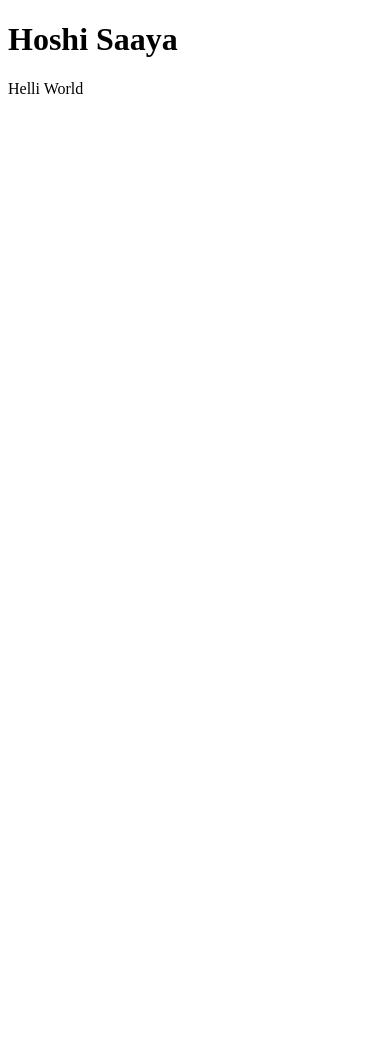
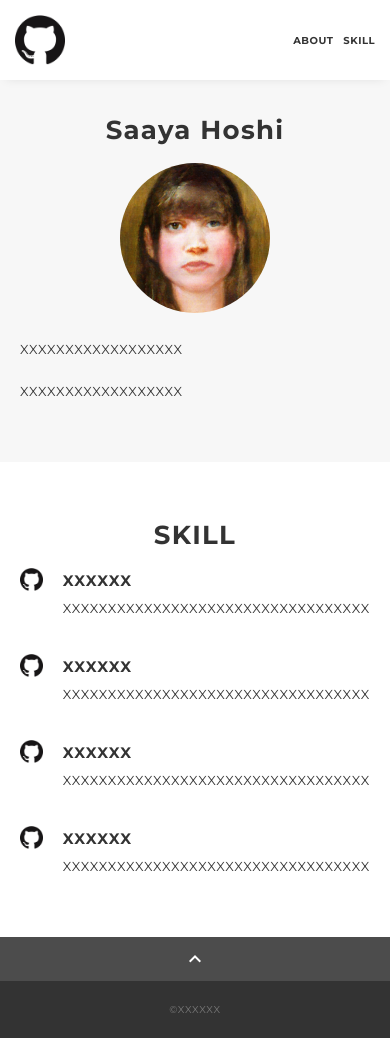
Before and after one commit to Star-0121/portfolio, a plain HTML site: page docs/index.html in a window 390 px wide. Before the commit the page ends 844 px from the top, so only its background shows below. Drawn offline with nearby package versions, Linux system fonts and the light colour scheme.

Commit message:
テンプレート反映

```diff
--- /dev/null
+++ b/docs/css/ress.css
@@ -0,0 +1,283 @@
+/*!
+ * ress.css • v3.0.1
+ * MIT License
+ * github.com/filipelinhares/ress
+ */
+
+/* # =================================================================
+   # Global selectors
+   # ================================================================= */
+
+html {
+  box-sizing: border-box;
+  word-break: normal;
+  -moz-tab-size: 4;
+  tab-size: 4;
+
+  -webkit-text-size-adjust: 100%; /* Prevent adjustments of font size after orientation changes in iOS */
+}
+
+*,
+::before,
+::after {
+  box-sizing: inherit;
+  background-repeat: no-repeat; /* Set `background-repeat: no-repeat` to all elements and pseudo elements */
+}
+
+::before,
+::after {
+  vertical-align: inherit;
+  text-decoration: inherit; /* Inherit text-decoration and vertical align to ::before and ::after pseudo elements */
+}
+
+* {
+  margin: 0;
+  padding: 0; /* Reset `padding` and `margin` of all elements */
+}
+
+/* # =================================================================
+   # General elements
+   # ================================================================= */
+
+hr {
+  overflow: visible; /* Show the overflow in Edge and IE */
+  height: 0; /* Add the correct box sizing in Firefox */
+}
+
+details,
+main {
+  display: block; /* Render the `main` element consistently in IE. */
+}
+
+summary {
+  display: list-item; /* Add the correct display in all browsers */
+}
+
+small {
+  font-size: 80%; /* Set font-size to 80% in `small` elements */
+}
+
+[hidden] {
+  display: none; /* Add the correct display in IE */
+}
+
+abbr[title] {
+  /* Add the correct text decoration in Chrome, Edge, IE, Opera, and Safari */
+  text-decoration: underline;
+  text-decoration: underline dotted;
+  border-bottom: none; /* Remove the bottom border in Chrome 57 */
+}
+
+a {
+  background-color: transparent; /* Remove the gray background on active links in IE 10 */
+}
+
+a:active,
+a:hover {
+  outline-width: 0; /* Remove the outline when hovering in all browsers */
+}
+
+code,
+kbd,
+pre,
+samp {
+  font-family: monospace, monospace; /* Specify the font family of code elements */
+}
+
+pre {
+  font-size: 1em; /* Correct the odd `em` font sizing in all browsers */
+}
+
+b,
+strong {
+  font-weight: bolder; /* Add the correct font weight in Chrome, Edge, and Safari */
+}
+
+/* https://gist.github.com/unruthless/413930 */
+sub,
+sup {
+  position: relative;
+  font-size: 75%;
+  line-height: 0;
+  vertical-align: baseline;
+}
+
+sub {
+  bottom: -.25em;
+}
+
+sup {
+  top: -.5em;
+}
+
+/* # =================================================================
+   # Forms
+   # ================================================================= */
+
+input {
+  border-radius: 0;
+}
+
+/* Replace pointer cursor in disabled elements */
+[disabled] {
+  cursor: default;
+}
+
+[type="number"]::-webkit-inner-spin-button,
+[type="number"]::-webkit-outer-spin-button {
+  height: auto; /* Correct the cursor style of increment and decrement buttons in Chrome */
+}
+
+[type="search"] {
+  outline-offset: -2px; /* Correct the outline style in Safari */
+
+  -webkit-appearance: textfield; /* Correct the odd appearance in Chrome and Safari */
+}
+
+[type="search"]::-webkit-search-decoration {
+  -webkit-appearance: none; /* Remove the inner padding in Chrome and Safari on macOS */
+}
+
+textarea {
+  overflow: auto; /* Internet Explorer 11+ */
+  resize: vertical; /* Specify textarea resizability */
+}
+
+button,
+input,
+optgroup,
+select,
+textarea {
+  font: inherit; /* Specify font inheritance of form elements */
+}
+
+optgroup {
+  font-weight: bold; /* Restore the font weight unset by the previous rule */
+}
+
+button {
+  overflow: visible; /* Address `overflow` set to `hidden` in IE 8/9/10/11 */
+}
+
+button,
+select {
+  text-transform: none; /* Firefox 40+, Internet Explorer 11- */
+}
+
+/* Apply cursor pointer to button elements */
+button,
+[type="button"],
+[type="reset"],
+[type="submit"],
+[role="button"] {
+  cursor: pointer;
+  color: inherit;
+}
+
+/* Remove inner padding and border in Firefox 4+ */
+button::-moz-focus-inner,
+[type="button"]::-moz-focus-inner,
+[type="reset"]::-moz-focus-inner,
+[type="submit"]::-moz-focus-inner {
+  padding: 0;
+  border-style: none;
+}
+
+/* Replace focus style removed in the border reset above */
+button:-moz-focusring,
+[type="button"]::-moz-focus-inner,
+[type="reset"]::-moz-focus-inner,
+[type="submit"]::-moz-focus-inner {
+  outline: 1px dotted ButtonText;
+}
+
+button,
+html [type="button"],
+/* Prevent a WebKit bug where (2) destroys native `audio` and `video`controls in Android 4 */
+[type="reset"],
+[type="submit"] {
+  -webkit-appearance: button; /* Correct the inability to style clickable types in iOS */
+}
+
+/* Remove the default button styling in all browsers */
+button,
+input,
+select,
+textarea {
+  border-style: none;
+  background-color: transparent;
+}
+
+/* Style select like a standard input */
+select {
+  -webkit-appearance: none; /* Chrome 41+ */
+  -moz-appearance: none; /* Firefox 36+ */
+}
+
+select::-ms-expand {
+  display: none; /* Internet Explorer 11+ */
+}
+
+select::-ms-value {
+  color: currentColor; /* Internet Explorer 11+ */
+}
+
+legend {
+  display: table; /* Correct the text wrapping in Edge and IE */
+  max-width: 100%; /* Correct the text wrapping in Edge and IE */
+  max-width: 100%; /* Correct the text wrapping in Edge 18- and IE */
+  white-space: normal; /* Correct the text wrapping in Edge and IE */
+  color: inherit; /* Correct the color inheritance from `fieldset` elements in IE */
+  border: 0; /* Correct `color` not being inherited in IE 8/9/10/11 */
+}
+
+::-webkit-file-upload-button {
+  font: inherit; /* Change font properties to `inherit` in Chrome and Safari */
+  color: inherit;
+  /* Correct the inability to style clickable types in iOS and Safari */
+
+  -webkit-appearance: button;
+}
+
+/* # =================================================================
+   # Specify media element style
+   # ================================================================= */
+
+img {
+  border-style: none; /* Remove border when inside `a` element in IE 8/9/10 */
+}
+
+/* Add the correct vertical alignment in Chrome, Firefox, and Opera */
+progress {
+  vertical-align: baseline;
+}
+
+/* # =================================================================
+   # Accessibility
+   # ================================================================= */
+
+/* Hide content from screens but not screenreaders */
+@media screen {
+  [hidden~="screen"] {
+    display: inherit;
+  }
+  [hidden~="screen"]:not(:active):not(:focus):not(:target) {
+    position: absolute !important;
+    clip: rect(0 0 0 0) !important;
+  }
+}
+
+/* Specify the progress cursor of updating elements */
+[aria-busy="true"] {
+  cursor: progress;
+}
+
+/* Specify the pointer cursor of trigger elements */
+[aria-controls] {
+  cursor: pointer;
+}
+
+/* Specify the unstyled cursor of disabled, not-editable, or otherwise inoperable elements */
+[aria-disabled] {
+  cursor: default;
+}
--- /dev/null
+++ b/docs/css/style.css
@@ -0,0 +1,311 @@
+body {
+  font-family: "Montserrat","Helvetica Neue",Arial,"Hiragino Kaku Gothic ProN","Hiragino Sans",Meiryo,sans-serif;
+  font-size: 14px;
+  line-height: 1.8;
+  letter-spacing: .8px;
+  color: #333;
+}
+
+a {
+  transition: opacity .3s;
+  text-decoration: none;
+  color: #1ca9e3;
+}
+
+img {
+  max-width: 100%;
+  height: auto;
+  vertical-align: bottom;
+  border-style: none;
+}
+
+ul,
+li {
+  list-style: none;
+}
+
+.pc-only {
+  display: block;
+}
+
+.sp-only {
+  display: none;
+}
+
+.wrapper {
+  padding-top: 73px;
+}
+
+.section {
+  padding: 90px 0;
+}
+
+.section:nth-of-type(odd) {
+  background-color: #f7f7f7;
+}
+
+.inner {
+  max-width: 1340px;
+  margin: 0 auto;
+  padding: 0 40px;
+}
+
+.title {
+  font-size: 34px;
+  font-weight: bold;
+  line-height: 1;
+  margin-bottom: 40px;
+  text-align: center;
+  letter-spacing: .05em;
+  color: #333;
+}
+
+.lead {
+  margin-bottom: 30px;
+}
+
+/*--- header ---*/
+.header {
+  position: fixed;
+  top: 0;
+  z-index: 1;
+  width: 100%;
+  background-color: #fff;
+  box-shadow: 0 5px 10px -6px rgba(0,0,0,.1);
+}
+
+.header .inner {
+  display: flex;
+  align-items: center;
+  justify-content: space-between;
+  padding: 20px 40px;
+}
+
+.header-logo {
+  font-size: 20px;
+  font-weight: bold;
+  line-height: 1.2;
+  margin-right: 20px;
+  letter-spacing: .05em;
+}
+
+.header-logo a {
+  color: #333;
+}
+
+.header-banner {
+  width: 50px;
+}
+.header-nav-list {
+  display: flex;
+  justify-content: space-between;
+}
+
+.header-nav-item:not(:last-child) {
+  margin-right: 20px;
+}
+
+.header-nav-item a {
+  position: relative;
+  font-size: 13px;
+  font-weight: bold;
+  display: inline-block;
+  padding: 5px 0;
+  transition: .3s;
+  letter-spacing: .05em;
+  color: #333;
+}
+.header-nav-item a:after {
+  position: absolute;
+  bottom: 0;
+  left: 50%;
+  width: 0;
+  height: 3px;
+  content: "";
+  transition: .3s;
+  -webkit-transform: translateX(-50%);
+  transform: translateX(-50%);
+  background-color: #333;
+}
+
+.header-nav-item a:hover:after {
+  width: 100%;
+}
+
+/*--- about ---*/
+.profile {
+  display: flex;
+  flex-wrap: wrap;
+  max-width: 800px;
+  margin: 0 auto;
+}
+.profile-img {
+  width: 20%;
+  margin-right: 30px;
+  border-radius: 50%;
+}
+.profile-img img {
+  border-radius: 50%;
+}
+.profile-body {
+  flex: 1;
+}
+.profile-body p:not(:last-child) {
+  margin-bottom: 30px;
+}
+
+/*--- skill ---*/
+.skill-list {
+  display: flex;
+  flex-wrap: wrap;
+  justify-content: space-between;
+  margin-bottom: -50px;
+}
+
+.skill-item {
+  display: flex;
+  align-items: flex-start;
+  justify-content: space-between;
+  width: 48%;
+  margin-bottom: 50px;
+}
+
+.skill-img {
+  width: 60px;
+  height: auto;
+  margin-right: 20px;
+}
+
+.skill-body {
+  flex: 1;
+}
+
+.skill-name {
+  margin-bottom: 3px;
+}
+
+/*--- contact ---*/
+.contact {
+  text-align: center;
+}
+
+.contact-item:not(:last-child) {
+  margin-right: 10px;
+}
+
+.contact-icon {
+  width: 50px;
+}
+
+/*--- page-top ---*/
+.page-top {
+  font-weight: bold;
+  padding: 10px;
+  cursor: pointer;
+  text-align: center;
+  background-color: #4c4c4c;
+}
+
+.page-top .material-icons-outlined {
+  vertical-align: bottom;
+  color: #fff;
+}
+
+/*--- footer ---*/
+.footer {
+  padding: 30px;
+  background-color: #333;
+}
+
+.copyright {
+  font-size: 10px;
+  text-align: center;
+  color: #797979;
+}
+
+
+/* --- media Queries 767 ---*/
+@media screen and (max-width: 767px) {
+  body {
+    font-size: 13px;
+    line-height: 1.7;
+  }
+
+  .pc-only {
+    display: none;
+  }
+
+  .sp-only {
+    display: block;
+  }
+
+  .title {
+    font-size: 26px;
+    margin-bottom: 20px;
+  }
+
+  .wrapper {
+    padding-top: 57px;
+  }
+
+  .section {
+    padding: 60px 0;
+  }
+
+  .inner {
+    padding: 0 20px;
+  }
+
+  .header .inner {
+    padding: 15px;
+  }
+
+  .header-logo {
+    font-size: 15px;
+    margin-right: 15px;
+  }
+
+  .header-nav-item:not(:last-child) {
+    margin-right: 10px;
+  }
+
+  .header-nav-item a {
+    font-size: 10px;
+  }
+
+  .header-nav-item a:after {
+    display: none;
+  }
+
+  .profile {
+    display: block;
+  }
+  .profile-img {
+    width: 150px;
+    margin: 0 auto;
+    margin-bottom: 25px;
+  }
+
+  .profile-body p:not(:last-child) {
+    margin-bottom: 20px;
+  }
+
+  .skill-list {
+    display: block;
+    margin-bottom: 0;
+  }
+
+  .skill-item {
+    width: 100%;
+    margin-bottom: 35px;
+  }
+
+  .skill-item:last-child {
+    margin-bottom: 0;
+  }
+
+  .footer {
+    padding: 20px;
+  }
+
+}
--- a/docs/index.html
+++ b/docs/index.html
@@ -1,11 +1,117 @@
 <!DOCTYPE html>
 <html>
 <head>
-<meta charset="UTF-8">
-<title>Insert title here</title>
+<meta charset="utf-8" />
+<meta name="viewport"
+	content="width=device-width,initial-scale=1.0,user-scalable=no" />
+<meta property="og:type" content="website" />
+<meta property="og:title" content="XXXXXX's portfolio" />
+<!-- <meta property="og:url" content="dummyurl" /> -->
+<meta property="og:description" content="XXXXXXの自己紹介サイトです。" />
+<meta property="og:image" content="img/ogp.png" />
+<meta name="description" content="XXXXXXの自己紹介サイトです。" />
+<title>XXXXXX ポートフォリオ</title>
+<link rel="preconnect" href="https://fonts.gstatic.com" />
+<link
+	href="https://fonts.googleapis.com/css2?family=Montserrat:wght@400;700&display=swap"
+	rel="stylesheet" />
+<link
+	href="https://fonts.googleapis.com/css?family=Material+Icons+Outlined"
+	rel="stylesheet" />
+<link href="css/ress.css" media="all" rel="stylesheet" type="text/css" />
+<link href="css/style.css" media="all" rel="stylesheet" type="text/css" />
+<!-- <link rel="shortcut icon" href="img/favicon.ico" /> -->
+<!-- <link rel="canonical" href="dummyurl" /> -->
 </head>
+
 <body>
-	<h1>Hoshi Saaya</h1>
-	<p>Helli World</p>
+	<div class="wrapper">
+		<header class="header">
+			<div class="inner">
+				<h1 class="header-logo">
+					<a href="#"><img class="header-banner" src="img/github.png"
+						alt="ロゴマーク" /> </a>
+				</h1>
+				<nav class="header-nav">
+					<ul class="header-nav-list">
+						<li class="header-nav-item"><a href="#about">ABOUT</a></li>
+						<li class="header-nav-item"><a href="#skill">SKILL</a></li>
+					</ul>
+				</nav>
+			</div>
+		</header>
+
+		<main class="content">
+			<section class="about section" id="about">
+				<div class="inner">
+					<h2 class="title">Saaya Hoshi</h2>
+					<div class="profile">
+						<p class="profile-img">
+							<img src="img/profile.png" alt="自画像" />
+						</p>
+						<div class="profile-body">
+							<p>XXXXXXXXXXXXXXXXXX</p>
+							<p>XXXXXXXXXXXXXXXXXX</p>
+						</div>
+					</div>
+				</div>
+			</section>
+
+			<section class="skill section" id="skill">
+				<div class="inner">
+					<h2 class="title">SKILL</h2>
+					<div class="skill-list">
+						<div class="skill-item">
+							<p class="skill-img">
+								<img src="img/github.png" alt="logo" />
+							</p>
+							<div class="skill-body">
+								<h3 class="skill-name">XXXXXX</h3>
+								<p class="skill-text">XXXXXXXXXXXXXXXXXXXXXXXXXXXXXXXXXX</p>
+							</div>
+						</div>
+						<div class="skill-item">
+							<p class="skill-img">
+								<img src="img/github.png" alt="logo" />
+							</p>
+							<div class="skill-body">
+								<h3 class="skill-name">XXXXXX</h3>
+								<p class="skill-text">XXXXXXXXXXXXXXXXXXXXXXXXXXXXXXXXXX</p>
+							</div>
+						</div>
+						<div class="skill-item">
+							<p class="skill-img">
+								<img src="img/github.png" alt="logo" />
+							</p>
+							<div class="skill-body">
+								<h3 class="skill-name">XXXXXX</h3>
+								<p class="skill-text">XXXXXXXXXXXXXXXXXXXXXXXXXXXXXXXXXX</p>
+							</div>
+						</div>
+						<div class="skill-item">
+							<p class="skill-img">
+								<img src="img/github.png" alt="logo" />
+							</p>
+							<div class="skill-body">
+								<h3 class="skill-name">XXXXXX</h3>
+								<p class="skill-text">XXXXXXXXXXXXXXXXXXXXXXXXXXXXXXXXXX</p>
+							</div>
+						</div>
+					</div>
+				</div>
+			</section>
+
+			<div class="page-top" id="js-page-top">
+				<span class="material-icons-outlined">expand_less</span>
+			</div>
+
+			<footer class="footer">
+				<div class="copyright">&copy;XXXXXX</div>
+			</footer>
+		</main>
+	</div>
+	<script
+		src="https://ajax.googleapis.com/ajax/libs/jquery/3.5.1/jquery.min.js"></script>
+	<script src="js/script.js"></script>
 </body>
 </html>
--- /dev/null
+++ b/docs/js/script.js
@@ -0,0 +1,20 @@
+$(function () {
+
+  //ページ内スクロール
+  var navHeight = $(".header").outerHeight();
+
+  $('a[href^="#"]').on("click", function () {
+    var href = $(this).attr("href");
+    var target = $(href == "#" || href == "" ? "html" : href);
+    var position = target.offset().top - navHeight;
+    $("html, body").animate({ scrollTop: position, }, 300, "swing");
+    return false;
+  });
+
+  //ページトップ
+  $("#js-page-top").on("click", function () {
+    $("body,html").animate({ scrollTop: 0, }, 300);
+    return false;
+  });
+
+});
```
Also changed, not shown: docs/img/github.png (added), docs/img/ogp.png (added), docs/img/profile.png (added).
